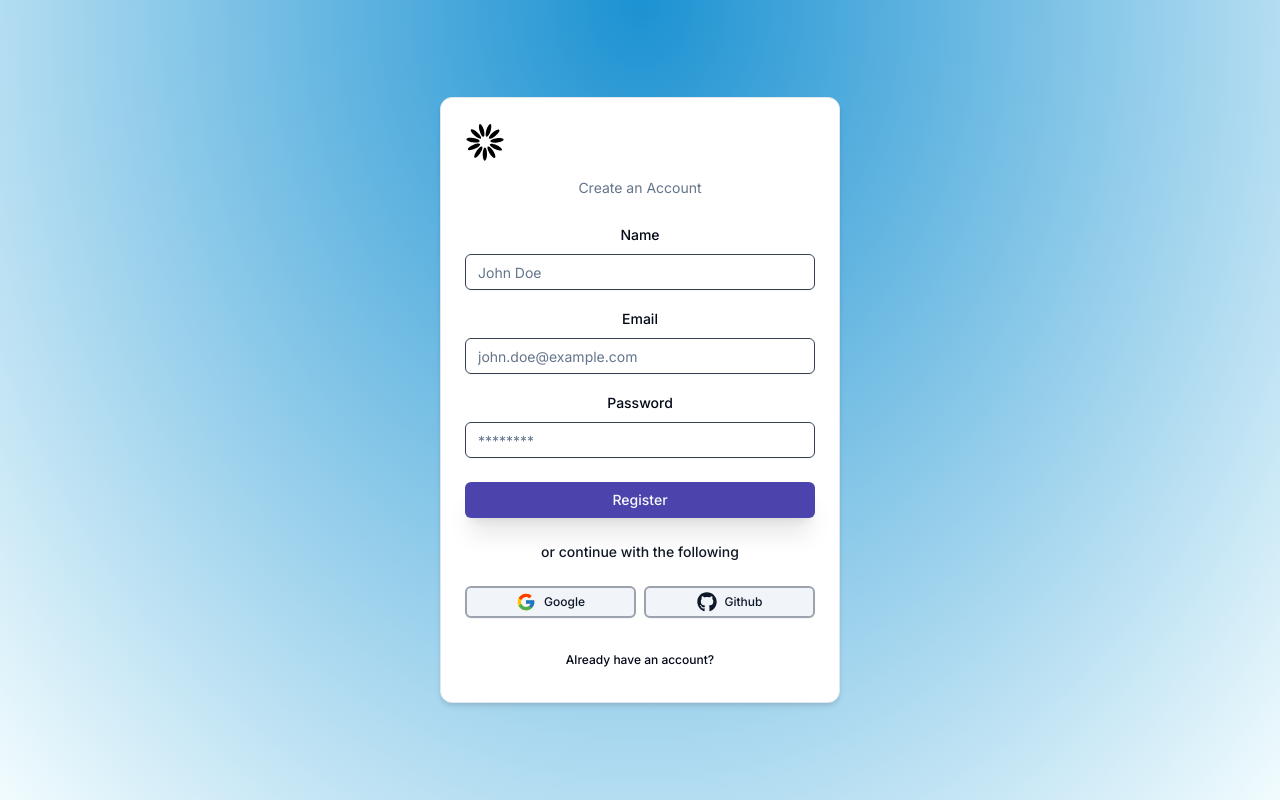
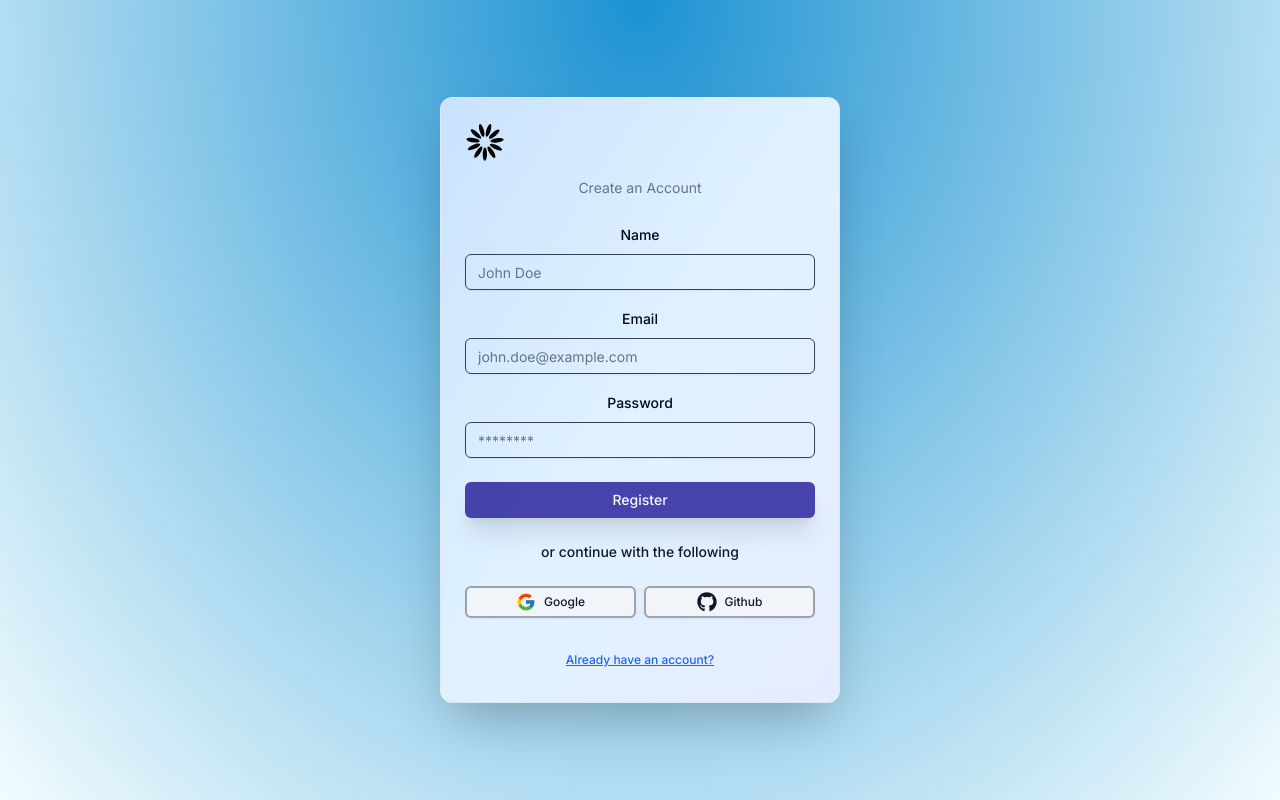
Before and after one commit to danielevans254/custom-auth, a Next.js app: page /register in a window 1280 px wide. Built offline with nearby package versions, Linux system fonts and the light colour scheme.

Commit message:
style: update styles

```diff
--- a/components/auth/back-button.tsx
+++ b/components/auth/back-button.tsx
@@ -15,7 +15,7 @@ const BackButton = ({
   return (
     <Button asChild className="w-full hover:text-blue-600" variant={"ghost"}>
       <Link href={href}>
-        <span className="text-xs">{label}</span>
+        <span className="text-xs text-blue-600 underline">{label}</span>
       </Link>
     </Button>
   );
--- a/components/auth/card-wrapper.tsx
+++ b/components/auth/card-wrapper.tsx
@@ -21,7 +21,7 @@ export const CardWrapper = ({
   showSocial,
 }: CardWrapperProps) => {
   return (
-    <Card className="w-[400px] shadow-md bg-white">
+    <Card className="w-[400px] shadow-2xl bg-gradient-to-br from-blue-300/50 via-sky-100 to-indigo-100/80">
       <CardHeader>
         <Header label={headerLabel} />
       </CardHeader>
```
